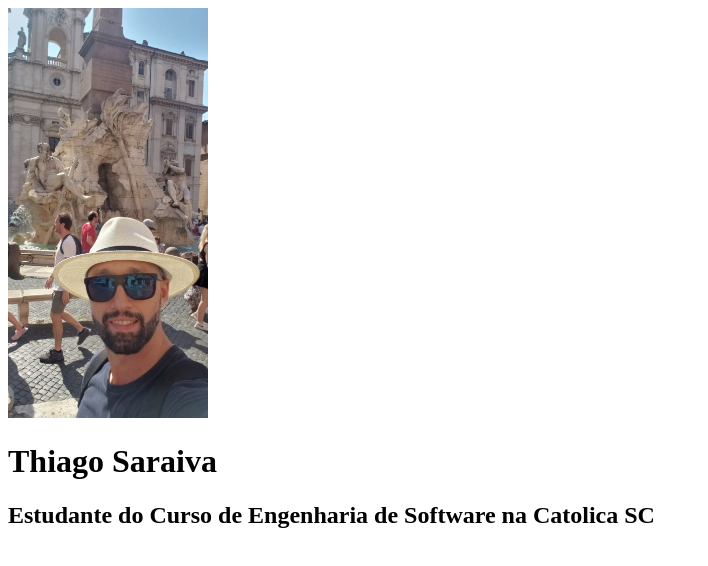
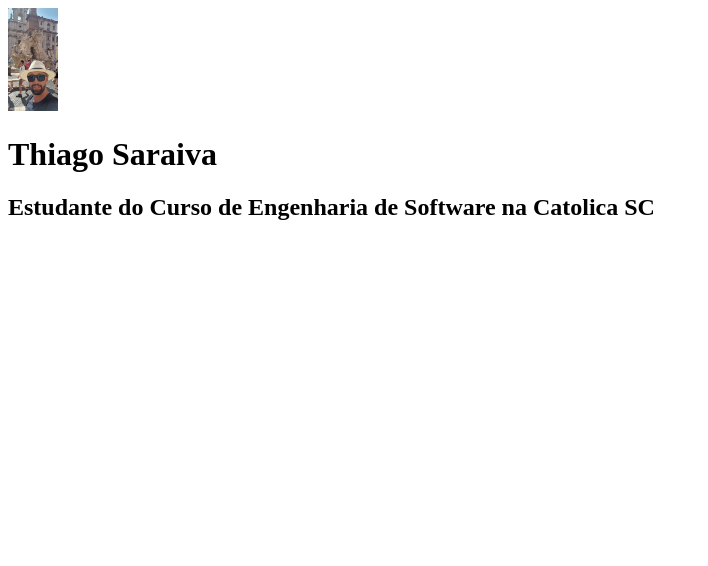
Before and after one commit to Thisaraiva/site-pessoal, a plain HTML site: page index.html in a window 1280 px wide. Shown: the whole page, without its empty margins (0-708 px from the left). Drawn offline with Linux system fonts and the light colour scheme.

Commit message:
Continuação 4

```diff
--- a/index.html
+++ b/index.html
@@ -7,7 +7,7 @@
     <title>Thiago Saraiva</title>
 </head>
 <body>
-<img src="Thiago Teste.jpg" width="200" alt="Foto Pessoal">
+<img src="Thiago Teste.jpg" width="50" alt="Foto Pessoal">
 <h1>Thiago Saraiva</h1>
 <h2>Estudante do Curso de Engenharia de Software na Catolica SC</h2>
 </body>
```
